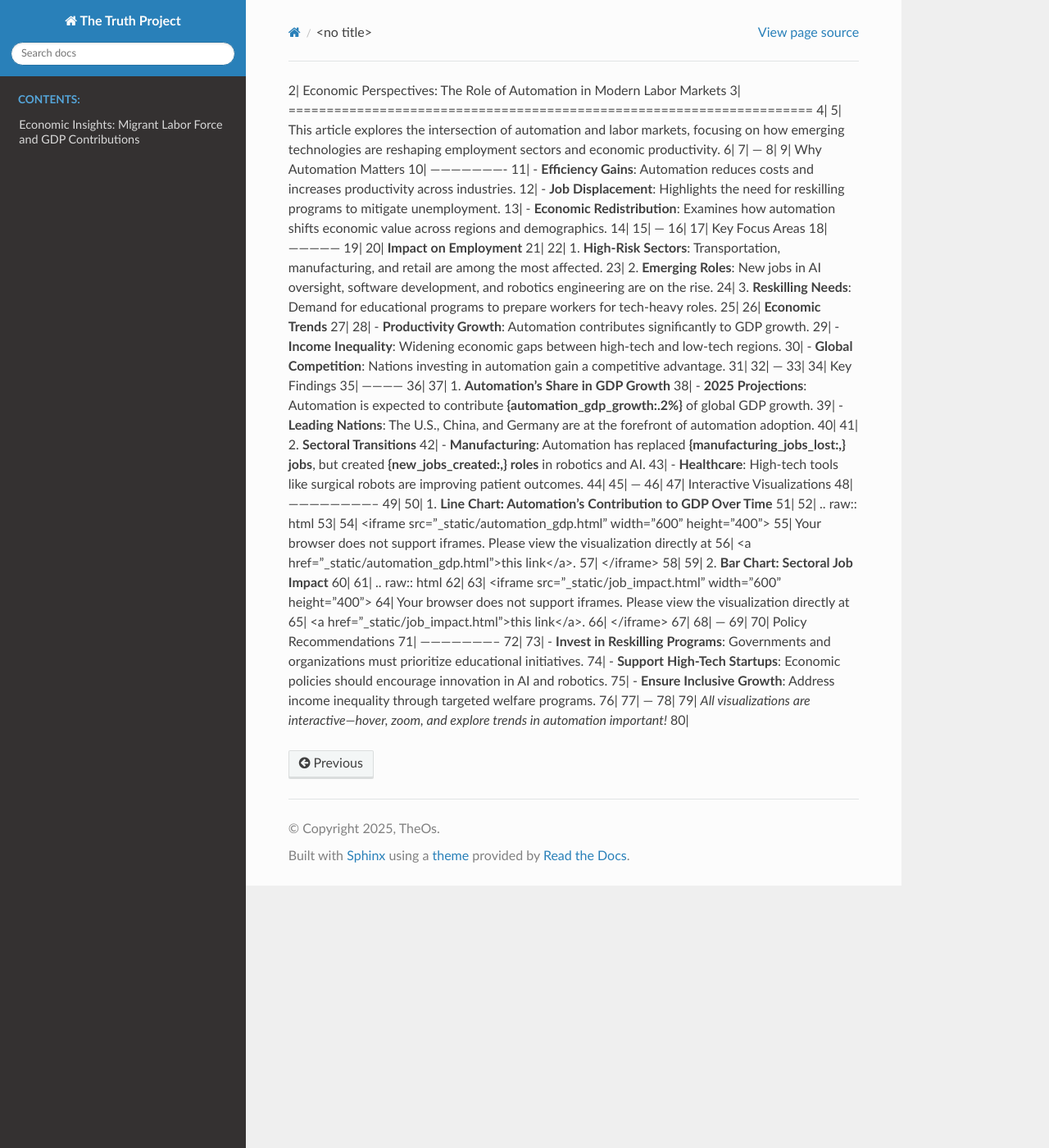
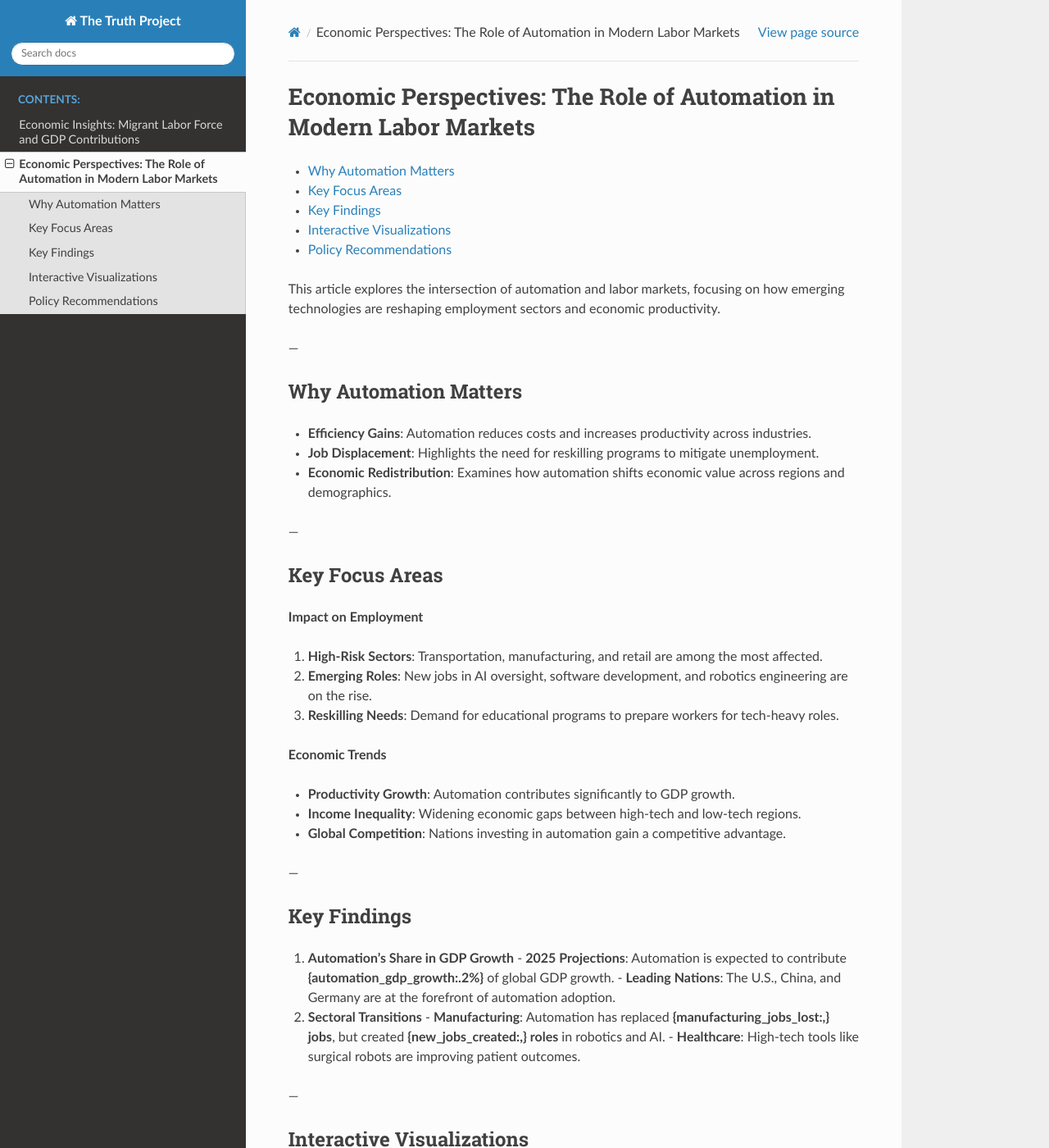
Before and after one commit to TheStatsProject/LMPF, a Sphinx documentation site: the page built from docs/source/My-art2.rst, in a window 1280 px wide and 1400 px high. Shown: the whole window at 82% size. Built offline with Sphinx 7.4.7 and the Read the Docs theme 3.1.0, drawn with Linux system fonts in a browser that asks for light colours; pages that are not in the unit, such as notebooks, are missing from menus; some of the changed text lies outside the part shown.

Commit message:
Update My-art2.rst

```diff
--- a/docs/source/My-art2.rst
+++ b/docs/source/My-art2.rst
@@ -1,79 +1,83 @@
-2| Economic Perspectives: The Role of Automation in Modern Labor Markets
-3| =====================================================================
-4|
-5| This article explores the intersection of automation and labor markets, focusing on how emerging technologies are reshaping employment sectors and economic productivity.
-6|
-7| ---
-8|
-9| Why Automation Matters
-10| ----------------------
-11| - **Efficiency Gains**: Automation reduces costs and increases productivity across industries.
-12| - **Job Displacement**: Highlights the need for reskilling programs to mitigate unemployment.
-13| - **Economic Redistribution**: Examines how automation shifts economic value across regions and demographics.
-14|
-15| ---
-16|
-17| Key Focus Areas
-18| ---------------
-19|
-20| **Impact on Employment**
-21|
-22| 1. **High-Risk Sectors**: Transportation, manufacturing, and retail are among the most affected.
-23| 2. **Emerging Roles**: New jobs in AI oversight, software development, and robotics engineering are on the rise.
-24| 3. **Reskilling Needs**: Demand for educational programs to prepare workers for tech-heavy roles.
-25|
-26| **Economic Trends**
-27|
-28| - **Productivity Growth**: Automation contributes significantly to GDP growth.
-29| - **Income Inequality**: Widening economic gaps between high-tech and low-tech regions.
-30| - **Global Competition**: Nations investing in automation gain a competitive advantage.
-31|
-32| ---
-33|
-34| Key Findings
-35| ------------
-36|
-37| 1. **Automation's Share in GDP Growth**
-38|    - **2025 Projections**: Automation is expected to contribute **{automation_gdp_growth:.2%}** of global GDP growth.
-39|    - **Leading Nations**: The U.S., China, and Germany are at the forefront of automation adoption.
-40|
-41| 2. **Sectoral Transitions**
-42|    - **Manufacturing**: Automation has replaced **{manufacturing_jobs_lost:,} jobs**, but created **{new_jobs_created:,} roles** in robotics and AI.
-43|    - **Healthcare**: High-tech tools like surgical robots are improving patient outcomes.
-44|
-45| ---
-46|
-47| Interactive Visualizations
-48| --------------------------
-49|
-50| 1. **Line Chart: Automation's Contribution to GDP Over Time**
-51|
-52| .. raw:: html
-53|
-54|    <iframe src="_static/automation_gdp.html" width="600" height="400">
-55|       Your browser does not support iframes. Please view the visualization directly at
-56|       <a href="_static/automation_gdp.html">this link</a>.
-57|    </iframe>
-58|
-59| 2. **Bar Chart: Sectoral Job Impact**
-60|
-61| .. raw:: html
-62|
-63|    <iframe src="_static/job_impact.html" width="600" height="400">
-64|       Your browser does not support iframes. Please view the visualization directly at
-65|       <a href="_static/job_impact.html">this link</a>.
-66|    </iframe>
-67|
-68| ---
-69|
-70| Policy Recommendations
-71| -----------------------
-72|
-73| - **Invest in Reskilling Programs**: Governments and organizations must prioritize educational initiatives.
-74| - **Support High-Tech Startups**: Economic policies should encourage innovation in AI and robotics.
-75| - **Ensure Inclusive Growth**: Address income inequality through targeted welfare programs.
-76|
-77| ---
-78|
-79| *All visualizations are interactive—hover, zoom, and explore trends in automation important!*
-80|
+Economic Perspectives: The Role of Automation in Modern Labor Markets
+=====================================================================
+
+.. contents::
+   :depth: 2
+   :local:
+
+This article explores the intersection of automation and labor markets, focusing on how emerging technologies are reshaping employment sectors and economic productivity.
+
+---
+
+Why Automation Matters
+----------------------
+
+- **Efficiency Gains**: Automation reduces costs and increases productivity across industries.
+- **Job Displacement**: Highlights the need for reskilling programs to mitigate unemployment.
+- **Economic Redistribution**: Examines how automation shifts economic value across regions and demographics.
+
+---
+
+Key Focus Areas
+---------------
+
+**Impact on Employment**
+
+1. **High-Risk Sectors**: Transportation, manufacturing, and retail are among the most affected.
+2. **Emerging Roles**: New jobs in AI oversight, software development, and robotics engineering are on the rise.
+3. **Reskilling Needs**: Demand for educational programs to prepare workers for tech-heavy roles.
+
+**Economic Trends**
+
+- **Productivity Growth**: Automation contributes significantly to GDP growth.
+- **Income Inequality**: Widening economic gaps between high-tech and low-tech regions.
+- **Global Competition**: Nations investing in automation gain a competitive advantage.
+
+---
+
+Key Findings
+------------
+
+1. **Automation's Share in GDP Growth**
+   - **2025 Projections**: Automation is expected to contribute **{automation_gdp_growth:.2%}** of global GDP growth.
+   - **Leading Nations**: The U.S., China, and Germany are at the forefront of automation adoption.
+
+2. **Sectoral Transitions**
+   - **Manufacturing**: Automation has replaced **{manufacturing_jobs_lost:,} jobs**, but created **{new_jobs_created:,} roles** in robotics and AI.
+   - **Healthcare**: High-tech tools like surgical robots are improving patient outcomes.
+
+---
+
+Interactive Visualizations
+--------------------------
+
+1. **Line Chart: Automation's Contribution to GDP Over Time**
+
+   .. raw:: html
+
+      <iframe src="_static/automation_gdp.html" width="600" height="400">
+         Your browser does not support iframes. Please view the visualization directly at
+         <a href="_static/automation_gdp.html">this link</a>.
+      </iframe>
+
+2. **Bar Chart: Sectoral Job Impact**
+
+   .. raw:: html
+
+      <iframe src="_static/job_impact.html" width="600" height="400">
+         Your browser does not support iframes. Please view the visualization directly at
+         <a href="_static/job_impact.html">this link</a>.
+      </iframe>
+
+---
+
+Policy Recommendations
+-----------------------
+
+- **Invest in Reskilling Programs**: Governments and organizations must prioritize educational initiatives.
+- **Support High-Tech Startups**: Economic policies should encourage innovation in AI and robotics.
+- **Ensure Inclusive Growth**: Address income inequality through targeted welfare programs.
+
+---
+
+*All visualizations are interactive—hover, zoom, and explore trends in automation important!*
```
